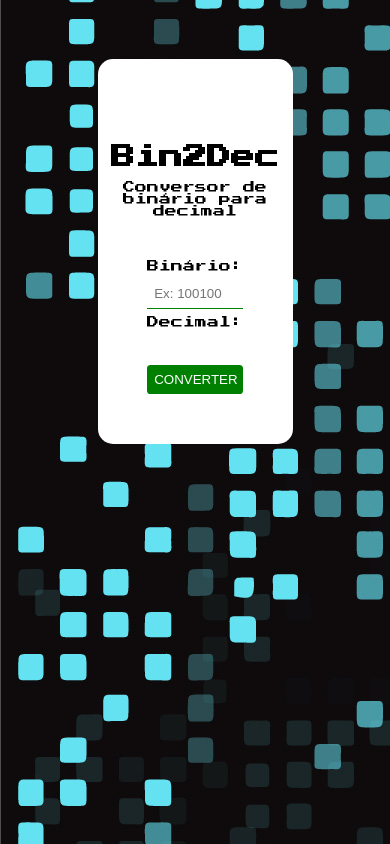
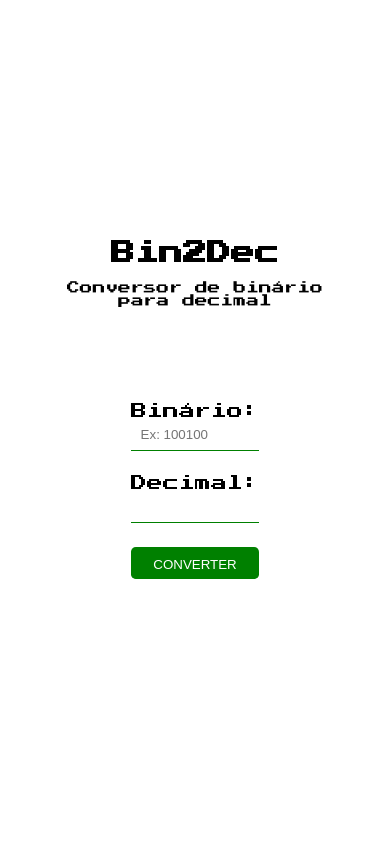
Before and after one commit to Oppadayo/Bin2Dec, a plain HTML site: page index.html in a window 390 px wide. Drawn offline with Linux system fonts and the light colour scheme.

Commit message:
Add files via upload
responsive layout

```diff
--- a/style.css
+++ b/style.css
@@ -5,47 +5,53 @@
 }
 html{
     font-family: 'Press Start 2P', cursive;
-    font-size: 12px;
+    font-size: 16px;
     background: url('3141470.jpg') no-repeat fixed;
 }
-
 .container{
-    margin: 15% auto;
+    width: 100vw;
+    height: 100vh;
     display: flex;
     flex-direction: column;
     align-items: center;
+    text-align: center;
     justify-content: center;
-    border-radius: 15px;
-    padding: 50px;
-    width: 50%;
-    max-width: 500px;
     background-color: #fff;
-
 }
 .heading{
-    text-align: center;
-    padding: 3rem;
+    max-width: 70%;
+    margin-bottom: 6rem;
 }
 .heading h1{
+    font-size: 1.5rem;
     margin-bottom: 1rem;
 }
-.convert label{
-    display: block;
-    margin: .6rem 0;
+.heading p{
+    font-size: 0.8rem;
+}
+.convert{
+    display: flex;
+    flex-direction: column;
 }
 .convert input{
     border: none;
     padding: .6rem;
     width: 8rem;
-}
-.convert #binario{
+    height: 2rem;
+    margin-bottom: 1.5rem;
     border-bottom: 1px solid green;
-
+    outline: none;
 }
 .convert input[type="button"]{
-    display: block;
     background-color: green;
     color: #fff;
     border-radius: .3rem;
     text-transform: uppercase;
 }
+
+@media (min-width: 1100px){
+    .container{
+        width: 50%;
+        margin: 0 auto;
+    }
+}
```
